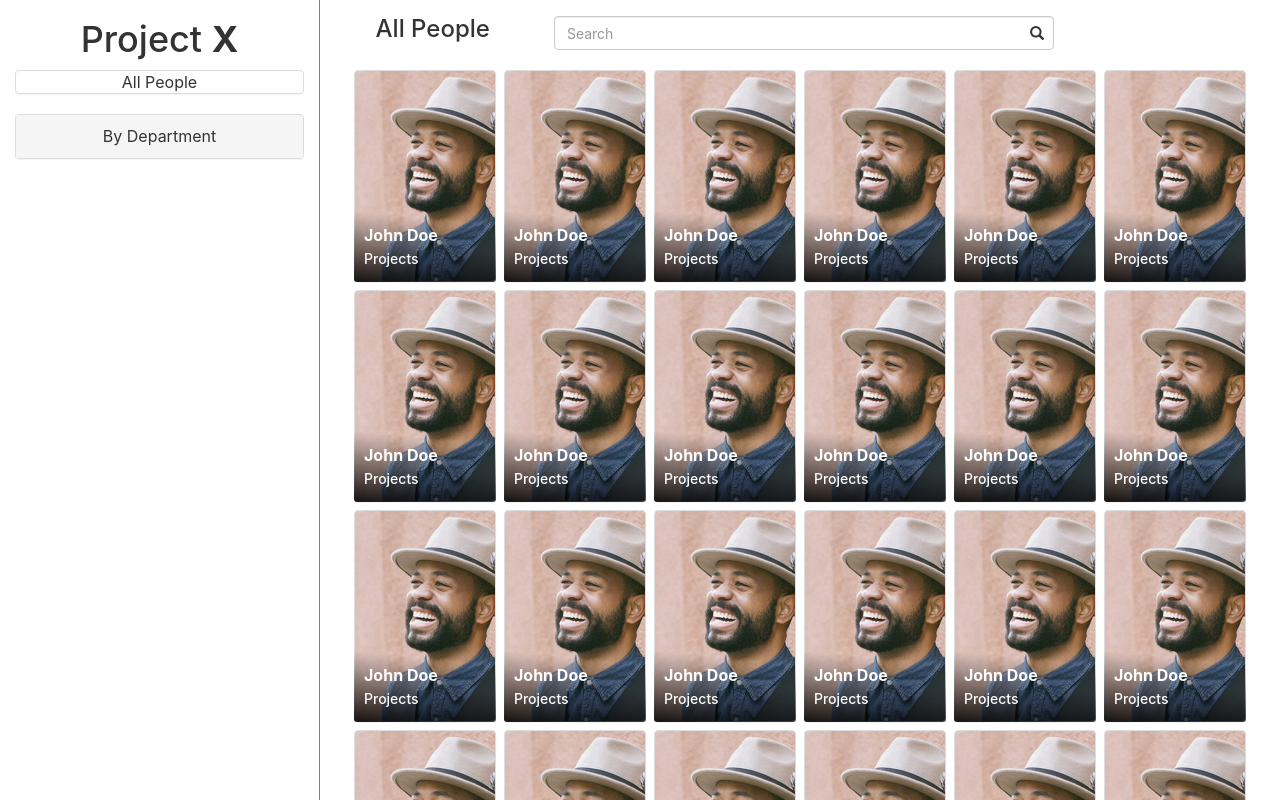
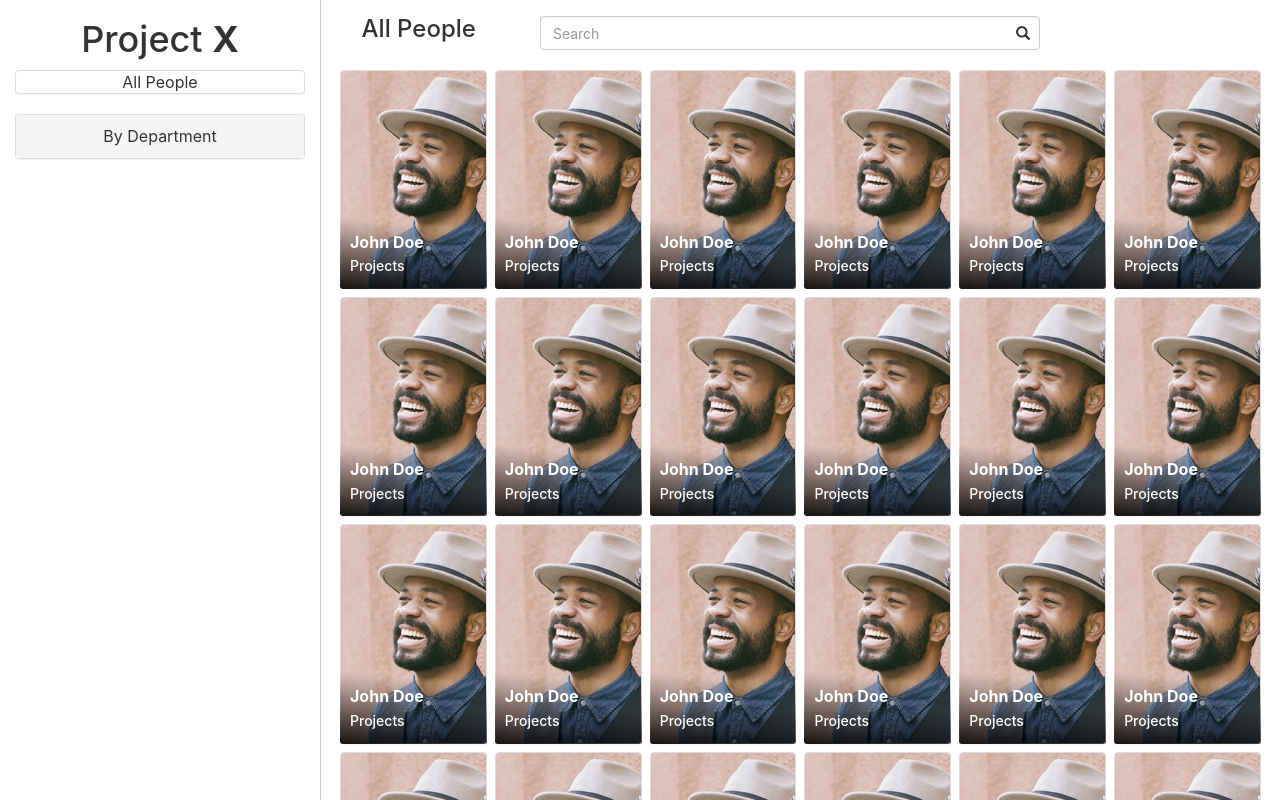
Before and after one commit to zainhuda/tags-founders-project, a React (Create React App) app in the folder client/: page / in a window 1280 px wide. Shown: the top 800 px of the page. Built offline with nearby package versions, Linux system fonts and the light colour scheme.

Commit message:
formatting improvements

```diff
--- a/client/src/App.css
+++ b/client/src/App.css
@@ -4,7 +4,6 @@
 }
 
 html {
-  overflow: hidden;
   max-height: 100vh;
 }
 
@@ -39,14 +38,12 @@ html {
 }
 
 .sidebar {
-    border-right: 1px grey solid;
     height: 100%;
 }
 
 .listingContent {
+    border-left: 1px lightgrey solid;
     background-color: #FFFFFF;
-    overflow-y: scroll;
-    /*max-height: 100%;*/
     padding: 0 30px 30px 30px;
 }
 
--- a/client/src/components/employeeDirectory.jsx
+++ b/client/src/components/employeeDirectory.jsx
@@ -11,12 +11,9 @@ class EmployeeDirectory extends Component {
       </Col>);
 
     return (
-      <Col lg={9}>
-        <div className="listingContent">
-
+      <Col lg={9} className="listingContent">
         <Header/>
         <Row> {items} </Row>
-        </div>
       </Col>
     );
   }
```
